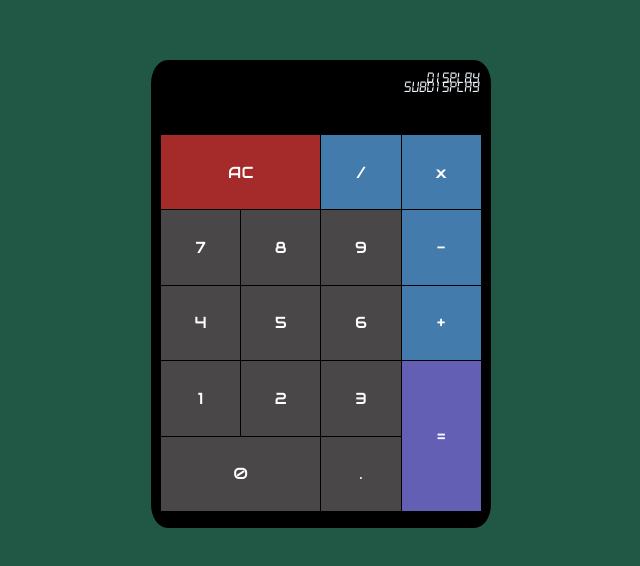
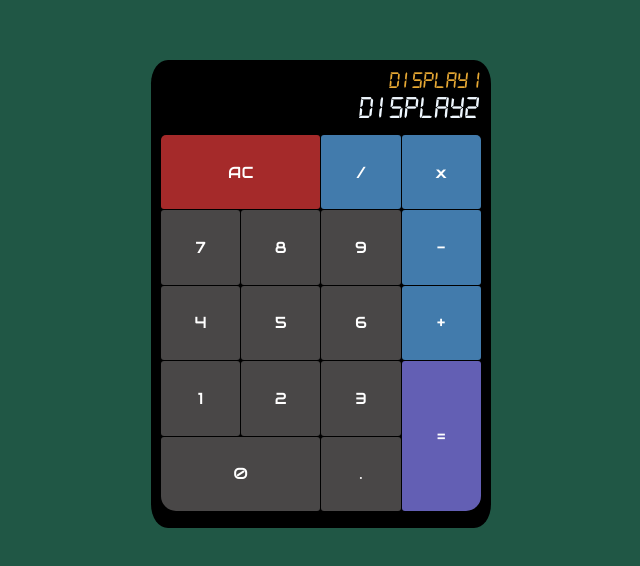
Before and after one commit to incaleonel/calculator, a React (Create React App) app: page / in a window 1280 px wide. Shown: the part 106-672 px from the top of the page, without its empty margins (319-959 px from the left). Built offline with nearby package versions, Linux system fonts and the light colour scheme.

Commit message:
añadiendo redux

```diff
--- a/package.json
+++ b/package.json
@@ -1,4 +1,5 @@
 {
+  "homepage": "https://incaleonel.github.io/calculator/",
   "name": "calculator",
   "version": "0.1.0",
   "private": true,
@@ -14,6 +15,8 @@
     "web-vitals": "^2.1.4"
   },
   "scripts": {
+    "predeploy": "npm run build",
+    "deploy":"gh-pages -d build",
     "start": "react-scripts start",
     "build": "react-scripts build",
     "test": "react-scripts test",
@@ -36,5 +39,8 @@
       "last 1 firefox version",
       "last 1 safari version"
     ]
+  },
+  "devDependencies": {
+    "gh-pages": "^4.0.0"
   }
 }
--- a/public/index.html
+++ b/public/index.html
@@ -11,23 +11,11 @@
     <link rel="preconnect" href="https://fonts.googleapis.com">
 <link rel="preconnect" href="https://fonts.gstatic.com" crossorigin>
 <link href="https://fonts.googleapis.com/css2?family=Audiowide&display=swap" rel="stylesheet">
-    <!--
-      manifest.json provides metadata used when your web app is installed on a
-      user's mobile device or desktop. See https://developers.google.com/web/fundamentals/web-app-manifest/
-    -->
-    <!--
-      Notice the use of %PUBLIC_URL% in the tags above.
-      It will be replaced with the URL of the `public` folder during the build.
-      Only files inside the `public` folder can be referenced from the HTML.
 
-      Unlike "/favicon.ico" or "favicon.ico", "%PUBLIC_URL%/favicon.ico" will
-      work correctly both with client-side routing and a non-root public URL.
-      Learn how to configure a non-root public URL by running `npm run build`.
-    -->
     <title>Calculator</title>
   </head>
   <body>
     <div id="root"></div>
-
+  <script src="https://cdn.freecodecamp.org/testable-projects-fcc/v1/bundle.js"></script>
   </body>
 </html>
--- a/src/App.css
+++ b/src/App.css
@@ -26,6 +26,7 @@ body{
     grid-template-columns: repeat(4,4.95em);
     grid-template-rows: 4em repeat(5,4.65em);
     gap:1px;
+    user-select: none;
 }
 .key{
     font-family: 'Audiowide', cursive;
@@ -35,6 +36,7 @@ body{
     margin:0;
     padding:0;
     color:white;
+    border-radius: 3px;
 }
 
 #display{
@@ -42,16 +44,27 @@ body{
     padding: 1px;
     order:-1;
 }
+#op{
+    font-size: 2em;
+    height: 2rem;
+    color:aliceblue;
+}
+
 #display p{
     font-family: BCD;
     margin:0;
-    color:aliceblue;
     text-align: end;
+}
+#result{
+    font-size: 1.5em;
+    height: 1.5rem;
+    color:rgb(232, 169, 52);
 }
 #clear{
     grid-column: 1/3;
     grid-row: 2/3;
     background-color: brown;
+    border-top-left-radius: 5px;
 }
 #divide,#multiply,#subtract,#add{
     background-color: rgb(66, 123, 172);
@@ -59,12 +72,14 @@ body{
 #zero{
     grid-column: 1/3;
     grid-row: 6/7;
+    border-bottom-left-radius: 15px;
 }
 #divide{
     order:1;
 }
 #multiply{
     order:2;
+    border-top-right-radius: 5px;
 }
 #seven{
     order:3;
@@ -109,6 +124,7 @@ body{
     grid-column:4/5;
     grid-row: 5/7;
     background-color: rgb(99, 95, 180);
+    border-bottom-right-radius: 15px;
 }
 
 .key:hover{
--- a/src/App.js
+++ b/src/App.js
@@ -1,5 +1,8 @@
+import {useSelector,useDispatch} from 'react-redux'
+import {clickClear} from './features/counter/opSlices'
 
-function App() {
+
+export default function App() {
   const key=[{'equals':'='},
              {'zero':'0'},
              {'nine':'9'},
@@ -17,14 +20,23 @@ function App() {
              {'subtract':'-'},
              {'divide':'/'},
              {'multiply':'x'}]
+const dispatch = useDispatch();
+const display = useSelector((state)=>state.op);
+
   return (
     <div id='calculator'>
     <div id='display'>
-      <p id='result'>Display</p>
-      <p id='op'>subdisplay</p>
+      <p id='result'>{display.display1}</p>
+      <p id='op'>{display.display2}</p>
     </div>
       {
         key.map((x)=>{
+          if(Object.values(x)[0]==='AC'){
+            return(<button className='key' onClick={()=>dispatch(clickClear())}id={Object.keys(x)[0]}>{Object.values(x)[0]}</button>)
+          }
+          if(Object.values(x)[0]==='x' && Object.values(x)[0]==='/' && Object.values(x)[0]==='+' && Object.values(x)[0]==='-'){
+            return(<button className='key' id={Object.keys(x)[0]}>{Object.values(x)[0]}</button>)
+          }
           return(
             <button className='key' id={Object.keys(x)[0]}>{Object.values(x)[0]}</button>
           );
@@ -33,5 +45,3 @@ function App() {
     </div>
   );
 }
-
-export default App;
--- a/src/app/store.js
+++ b/src/app/store.js
@@ -1,7 +1,7 @@
 import { configureStore } from '@reduxjs/toolkit';
-
+import opReducer from '../features/counter/opSlices'
 export const store = configureStore({
   reducer: {
-
+    op: opReducer
   },
 });
--- /dev/null
+++ b/src/features/counter/opSlices.js
@@ -0,0 +1,23 @@
+import { createSlice } from "@reduxjs/toolkit";
+
+const initialState={
+    display1: 'display1',
+    display2: 'display2',
+}
+
+export const opSlice=createSlice({
+
+    name: 'display',
+    initialState,
+    reducers: {
+
+        clickClear:(state)=>{
+            state.display1=' ';
+            state.display2='0'
+        }
+    }
+})
+
+export const {clickClear} = opSlice.actions
+
+export default opSlice.reducer
```
Also changed, not shown: src/index.js (+4 -4 lines), src/features/result.js (added), 1 other file (tests, documents, lock files or other folders).
